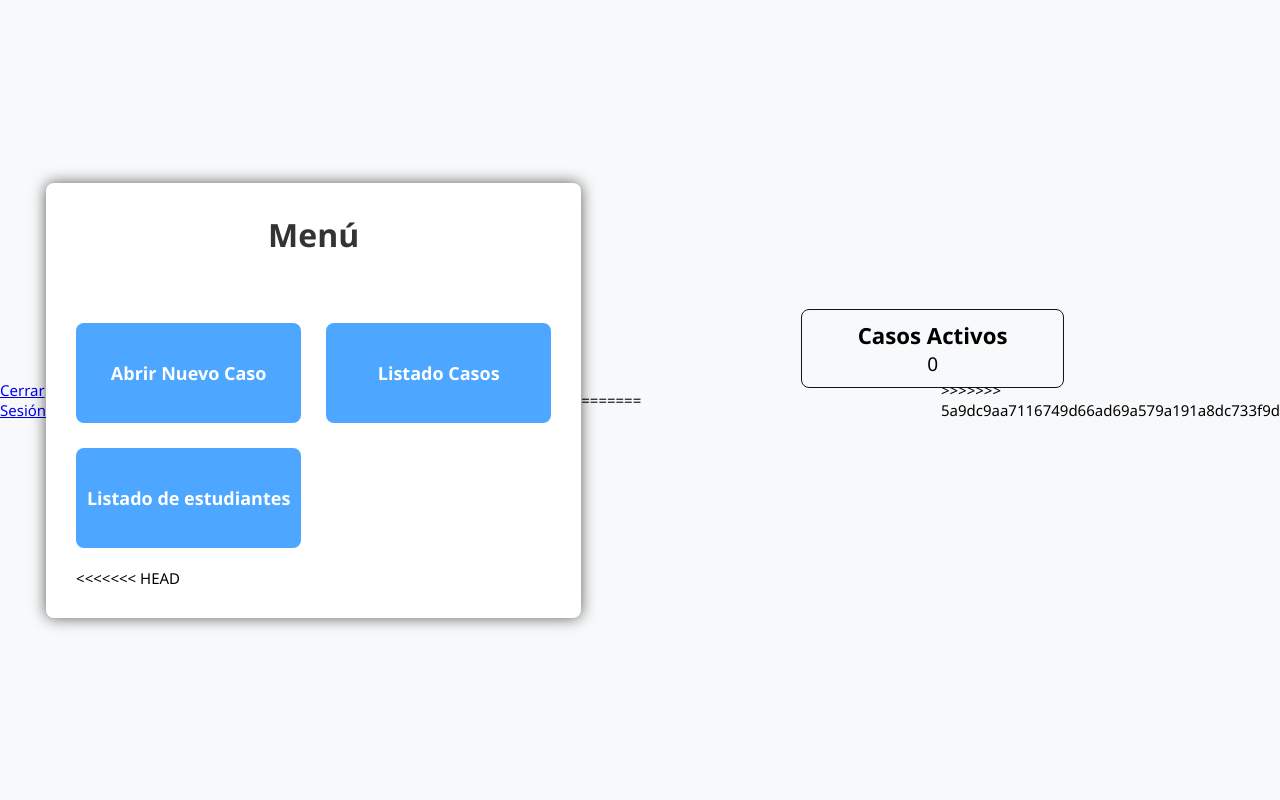
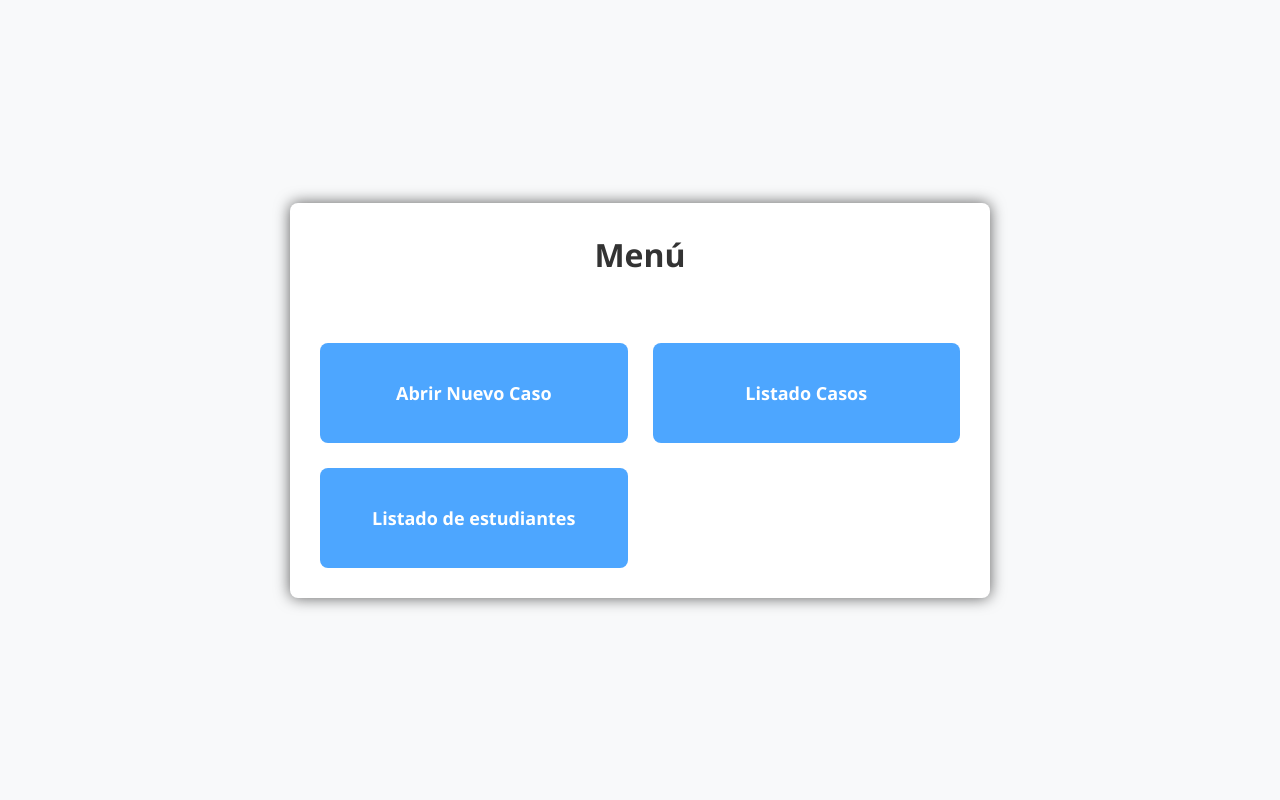
Before and after one commit to Berserk1550/Proyecto-Visionarios, a Flask app: page /dashboard in a window 1280 px wide. Run offline with Flask 3, Linux system fonts and the light colour scheme; the visitor is signed in with stand-in values (Sample User, id 1).

Commit message:
FUNCIONES JS

```diff
--- a/templates/dashboard.html
+++ b/templates/dashboard.html
@@ -9,7 +9,6 @@
 
 <body>
 
-<a href="{{ url_for('cerrar_sesion') }}" id="cerrar_sesion">Cerrar Sesión</a>
 
 <main id="padre_ppal">
 
@@ -25,18 +24,4 @@
     {% endif %}
   </div>
 
-<<<<<<< HEAD
 </main>
-=======
-  <div class="cont_contenido">
-    <div class="cajas">
-      <div class="caja">
-        <h3>Casos Activos</h3>
-        <div class="contador">{{ casos_activos }}</div>
-      </div>
-    </div>
-  </div>
-</main>
-</body>
-</html>
->>>>>>> 5a9dc9aa7116749d66ad69a579a191a8dc733f9d
```
Also changed, not shown: static/funciones.js (deleted).
